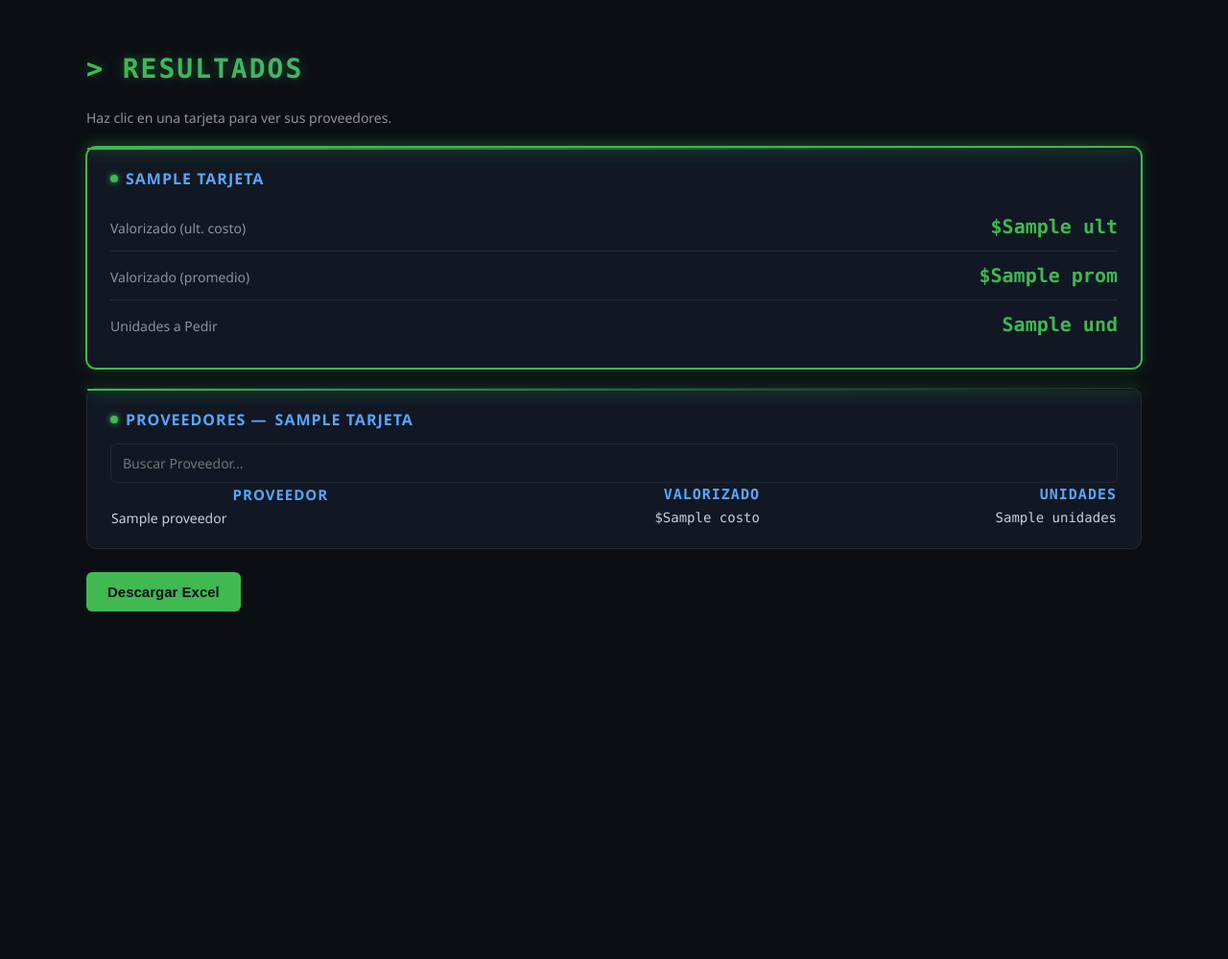
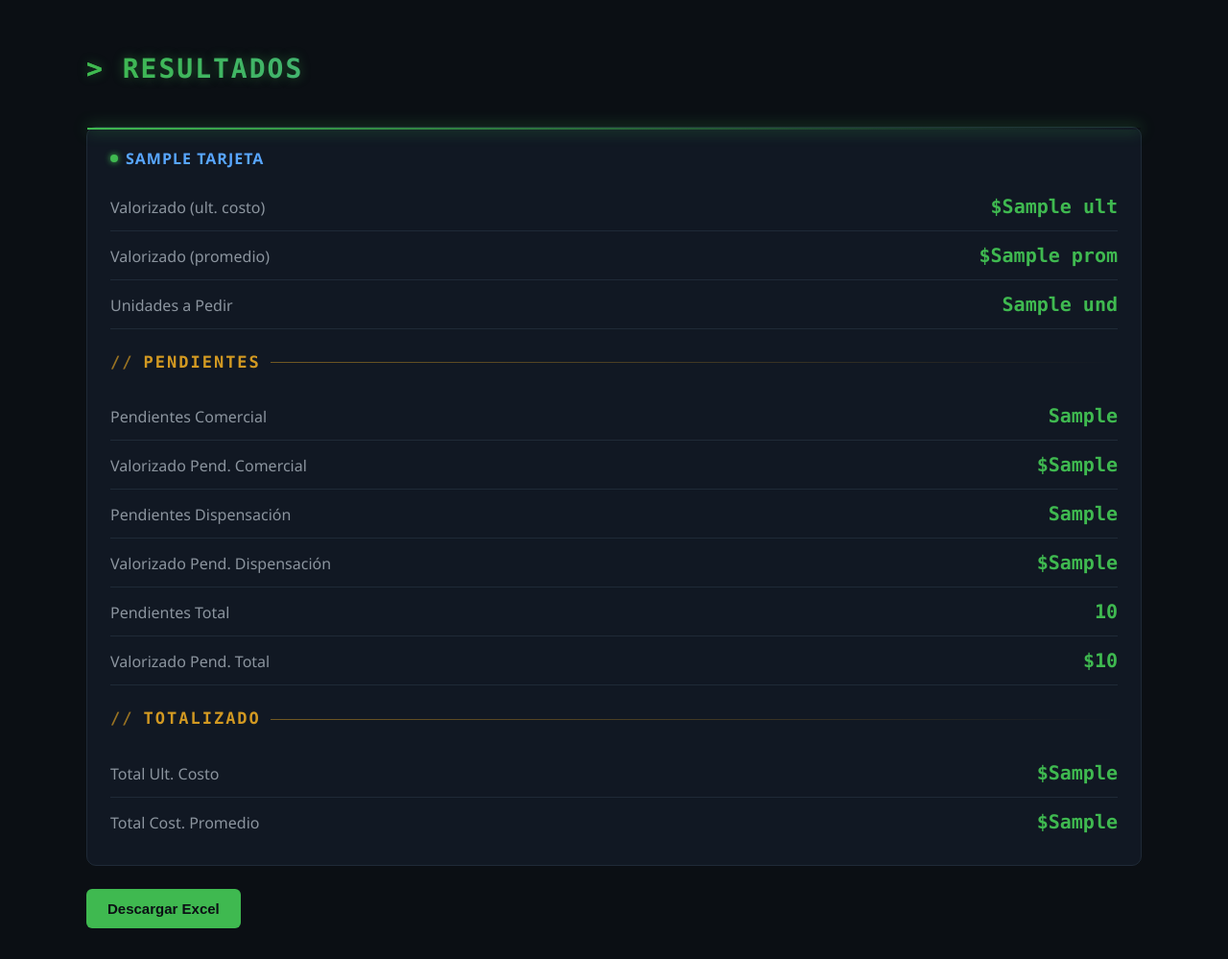
Before and after one commit to EstebanMd15/Proyeccion, a Python web app: template templates/resultado.html in a window 1280 px wide. Shown: the whole page at 96% size. Before the commit the page ends 637 px from the top, so only its background shows below. Run offline with Jinja, Linux system fonts and the light colour scheme; the template is opened without the code that fills it: most values are stand-ins (such as "Sample title", 1, 10 or a date in 2020).

Commit message:
Feat: Hojas de zona de Abastecimiento con filtros y marcas del Maestro, y pendientes en las tarjetas de Resultados
ABASTECIMIENTO
- Las hojas de zona se arman con hoja_zona (consumos, reparto, enviado, pesos y disponible) y ya no con la matriz ancha por punto; se quita el coloreado por punto.
- Filtro en los encabezados y encabezado fijo en las hojas de zona y en Consumos.
- Marcas del Maestro en el Excel: Cadena de Frío, Alto Costo y MCE.
- Documentación del módulo (Documentacion_Abastecimiento.docx).

PROYECCION
- Las tarjetas de Resultados muestran los pendientes Comercial y Dispensación con su valorizado, y el total con pendientes por modelo de costo.
- Se quita la tabla de proveedores por tarjeta.

OTROS
- style.css: estilos de las tarjetas de Resultados (.card h3, .texto-2) y fix del selector "th. td" -> "th, td".

Co-Authored-By: Claude Opus 5.5 <noreply@anthropic.com>

```diff
--- a/static/style.css
+++ b/static/style.css
@@ -70,30 +70,20 @@ input, select {
     text-transform: uppercase;
     color: var(--blue)
 }
+.card h3{
+    margin-top: 0;
+    font-size: 18px;
+    letter-spacing: 1px;
+    text-transform: uppercase;
+    align-items: center;
+    color: var(--text)
+}
 .row {
     display: flex;
     gap: 20px;
 }
 .row .card {
     flex: 1;
-}
-.card-modelo {
-    cursor: pointer;
-    transition: transform 0.2s ease, border-color 0.2s ease, box-shadow 0.2s ease;
-}
-.card-modelo:hover {
-    transform: translateY(-4px) scale(1.02);
-    border-color: var(--green);
-    box-shadow: 0 6px 20px rgba(63, 185, 80, 0.25);
-}
-.card-modelo.activa {
-    border-color: var(--green);
-    box-shadow: 0 0 0 1px var(--green), 0 0 18px rgba(63, 185, 80, 0.25);
-}
-.ayuda {
-    color: var(--muted);
-    font-size: 14px;
-    margin: 4px 0 0;
 }
 button {
     margin-top: 24px;
@@ -170,7 +160,7 @@ input[type="number"]{
 }
 .stat-label {
     color: var(--muted);
-    font-size: 14px;
+    font-size: 16px;
 }
 .stat-value {
     font-family: 'Cascadia Code', Consolas, monospace;
@@ -178,11 +168,34 @@ input[type="number"]{
     font-weight: 600;
     color: var(--green);
 }
+.texto-2 {
+    display: flex;
+    align-items:center;
+    gap: 10px;
+    margin: 22px 0 4px;
+    font-family: 'Cascadia Code', Consolas, monospace;
+    font-size: 17px;
+    font-weight: 600;
+    letter-spacing: 2px;
+    text-transform: uppercase;
+    color: var(--amber);
+}
+.texto-2::before {
+    content: "//";
+    opacity: 0.7;
+}
+.texto-2::after {
+    content: "";
+    flex: 1;
+    height: 1px;
+    background: linear-gradient(90deg, var(--amber), transparent);
+    opacity: 0.5;
+}
 table {
     width: 100%;
     border-collapse: collapse;
 }
-th. td {
+th, td {
     text-align: left;
     padding: 10px 12px;
     border-bottom: 1px solid var(--border);
--- a/templates/resultado.html
+++ b/templates/resultado.html
@@ -7,10 +7,9 @@
 </head>
 <body>
     <h1>Resultados</h1>
-    <p class="ayuda">Haz clic en una tarjeta para ver sus proveedores.</p>
     <div class="row">
         {% for t in tarjetas %}
-        <div class="card card-modelo{% if loop.index0 == 0 %} activa{% endif %}" data-idx="{{ loop.index0 }}">
+        <div class="card">
             <h2>{{ t.titulo}}</h2>
             <div class="stat">
                 <span class="stat-label">Valorizado (ult. costo)</span>
@@ -24,74 +23,48 @@
                 <span class="stat-label">Unidades a Pedir</span>
                 <span class="stat-value">{{ t.und }}</span>
             </div>
+            <h3>
+                <span class="texto-2">Pendientes</span>
+            </h3>
+            <div class="stat">
+                <span class="stat-label">Pendientes Comercial</span>
+                <span class="stat-value">{{ t.pend_com }}</span>
+            </div>
+            <div class="stat">
+                <span class="stat-label">Valorizado Pend. Comercial</span>
+                <span class="stat-value">${{ t.val_pend_com }}</span>
+            </div>
+            <div class="stat">
+                <span class="stat-label">Pendientes Dispensación</span>
+                <span class="stat-value">{{ t.pend_disp }}</span>
+            </div>
+            <div class="stat">
+                <span class="stat-label">Valorizado Pend. Dispensación</span>
+                <span class="stat-value">${{ t.val_pend_disp }}</span>
+            </div>
+            <div class="stat">
+                <span class="stat-label">Pendientes Total</span>
+                <span class="stat-value">{{ t.pend_total }}</span>
+            </div>
+            <div class="stat">
+                <span class="stat-label">Valorizado Pend. Total</span>
+                <span class="stat-value">${{ t.val_pend_total }}</span>
+            </div>
+            <h3>
+                <span class="texto-2">Totalizado</span>
+            </h3>
+            <div class="stat">
+                <span class="stat-label">Total Ult. Costo</span>
+                <span class="stat-value">${{ t.tot_ult }}</span>
+            </div>
+            <div class="stat">
+                <span class="stat-label">Total Cost. Promedio</span>
+                <span class="stat-value">${{ t.tot_prom }}</span>
+            </div>
+
         </div>
         {% endfor %}
     </div>
-<div class="card">
-        <h2>Proveedores &mdash; <span id="modelo-activo">{{ tarjetas[0].titulo }}</span></h2>
-        <input type="text" id="buscador" placeholder="Buscar Proveedor...">
-    <div class="tabla-scroll">
-        <table>
-            <thead>
-            <tr>
-                <th>Proveedor</th>
-                <th>Valorizado</th>
-                <th>Unidades</th>
-            </tr>
-            </thead>
-            <tbody id="cuerpo-proveedores">
-            {% for p in proveedores[0] %}
-            <tr>
-                <td>{{ p.Proveedor }}</td>
-                <td>${{ p.costo }}</td>
-                <td>{{ p.unidades }}</td>
-            </tr>
-            {% endfor %}
-            </tbody>
-        </table>
-    </div>
-</div>
     <a href="/descargar/{{ download_id }}"><button type="button">Descargar Excel</button></a>
-<script>
-    const proveedores = {{ proveedores|tojson }};
-    const cuerpo = document.getElementById("cuerpo-proveedores");
-    const buscador = document.getElementById("buscador");
-    const modeloActivo = document.getElementById("modelo-activo");
-
-    function filtrar() {
-        const texto = buscador.value.toLowerCase();
-        cuerpo.querySelectorAll("tr").forEach((fila) => {
-            const nombre = fila.querySelector("td").textContent.toLowerCase();
-            fila.style.display = nombre.includes(texto) ? "" : "none";
-        });
-    }
-
-    function pintar(idx) {
-        cuerpo.innerHTML = "";
-        proveedores[idx].forEach((p) => {
-            const tr = document.createElement("tr");
-            const nombre = document.createElement("td");
-            nombre.textContent = p.Proveedor;
-            const costo = document.createElement("td");
-            costo.textContent = "$" + p.costo;
-            const unidades = document.createElement("td");
-            unidades.textContent = p.unidades;
-            tr.append(nombre, costo, unidades);
-            cuerpo.appendChild(tr);
-        });
-        filtrar();
-    }
-
-    buscador.addEventListener("input", filtrar);
-
-    document.querySelectorAll(".card-modelo").forEach((card) => {
-        card.addEventListener("click", () => {
-            document.querySelectorAll(".card-modelo").forEach((c) => c.classList.remove("activa"));
-            card.classList.add("activa");
-            modeloActivo.textContent = card.querySelector("h2").textContent;
-            pintar(Number(card.dataset.idx));
-        });
-    });
-</script>
 </body>
 </html>
```
Also changed, not shown: Scripts/abastecimiento.py (+61 -52 lines), Scripts/web.py (+16 -13 lines), 1 other file.
